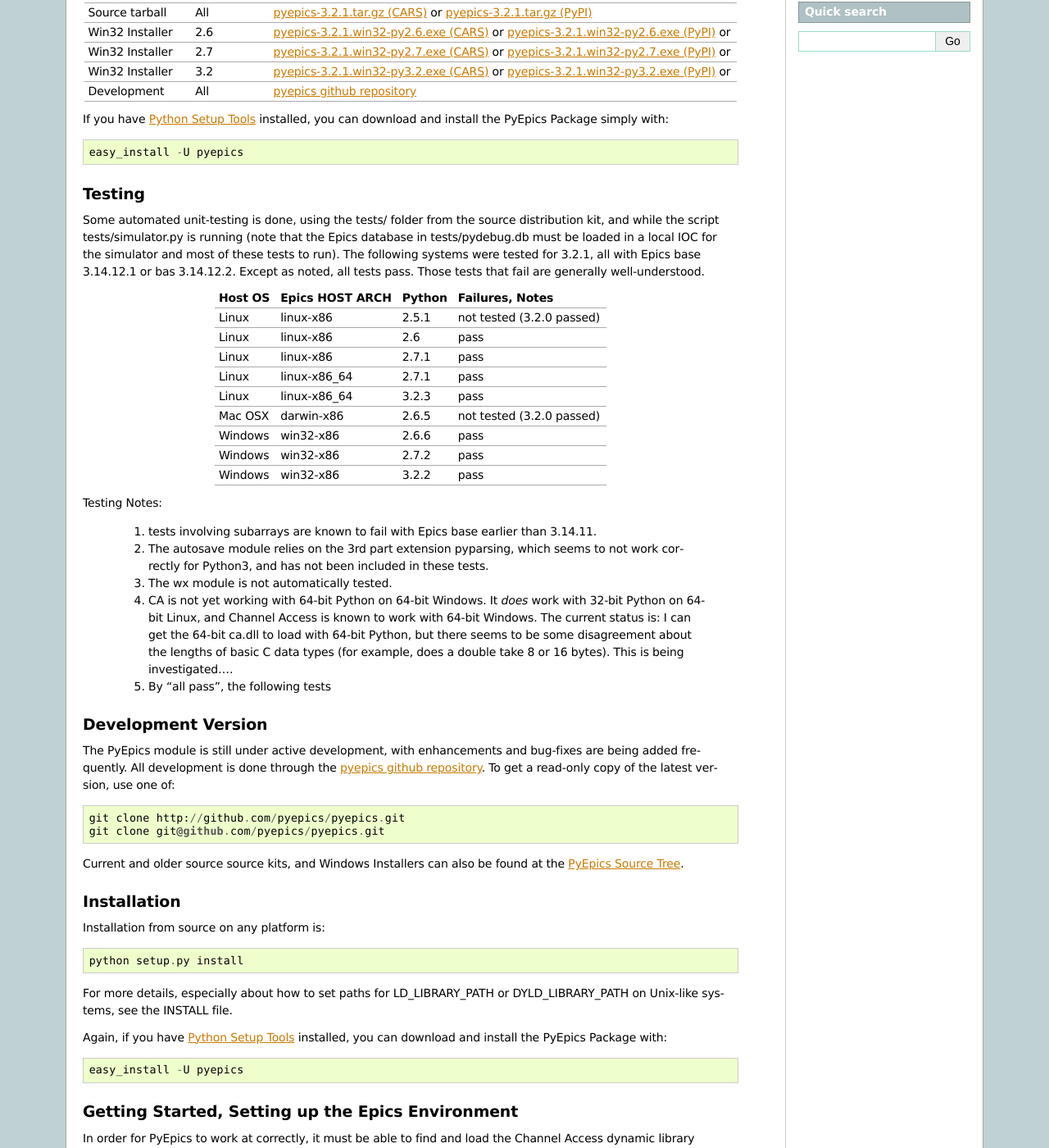
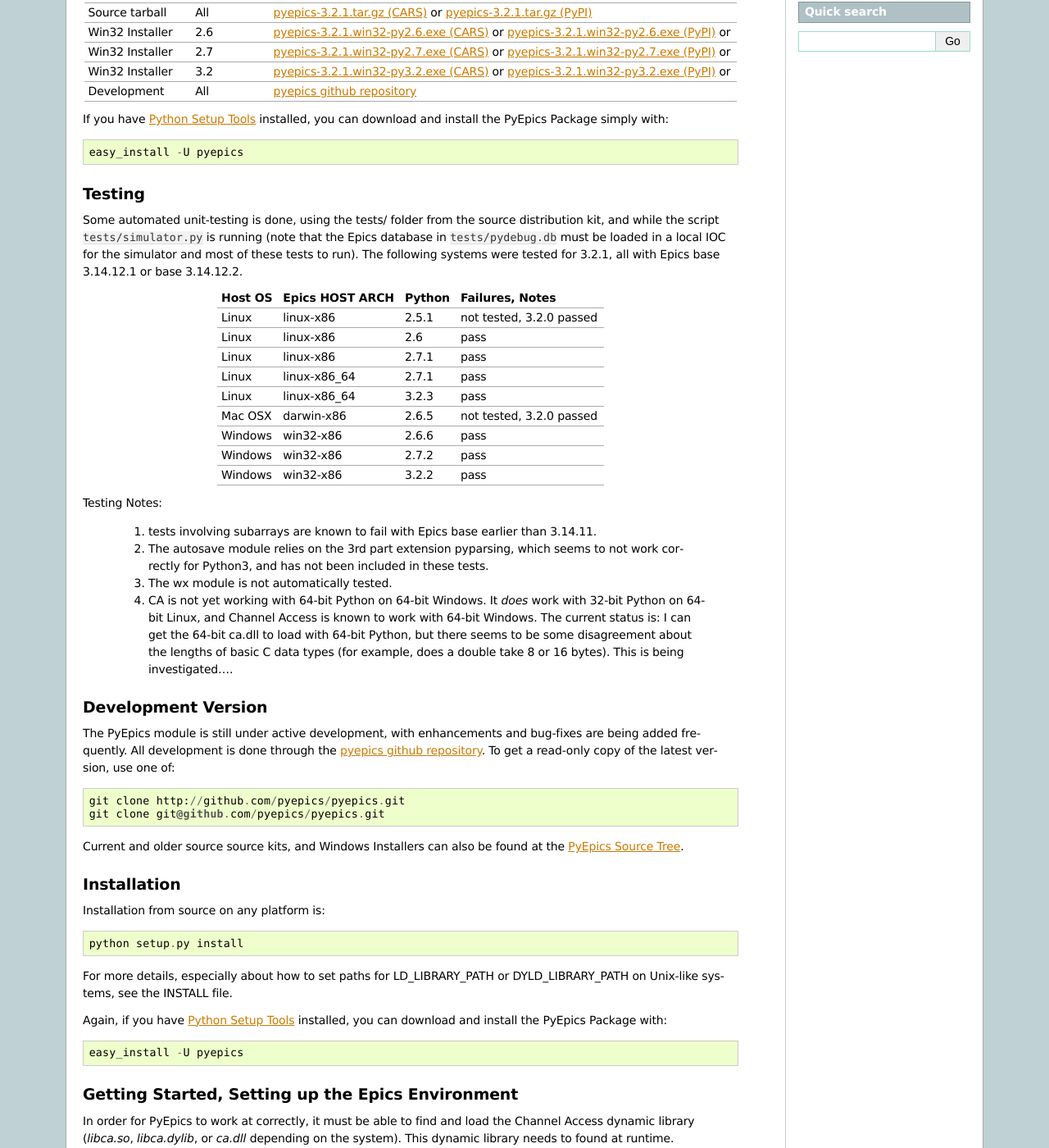
Before and after one commit to pyepics/pyepics, a Sphinx documentation site: the page built from doc/installation.rst, in a window 1280 px wide and 1400 px high, scrolled down 602 px. Shown: the whole window at 82% size. Built offline with Sphinx 7.4.7, drawn with Linux system fonts in a browser that asks for light colours; formulas are drawn with MathJax 3; pages that are not in the unit, such as notebooks, are missing from menus; the version number is read from the project's files by our own code.

```diff
--- a/doc/installation.rst
+++ b/doc/installation.rst
@@ -37,9 +37,9 @@ a few ways to get the PyEpics Package:
 .. _pyepics-3.2.1.win32-py2.6.exe (CARS): http://cars9.uchicago.edu/software/python/pyepics3/src/pyepics-3.2.1.win32-py2.6.exe
 .. _pyepics-3.2.1.win32-py2.7.exe (CARS): http://cars9.uchicago.edu/software/python/pyepics3/src/pyepics-3.2.1.win32-py2.7.exe
 .. _pyepics-3.2.1.win32-py3.2.exe (CARS): http://cars9.uchicago.edu/software/python/pyepics3/src/pyepics-3.2.1.win32-py3.2.exe
-.. _pyepics-3.2.1.win32-py2.6.exe (PyPI): http://pypi.python.org/packages/source/p/pyepics/pyepics-3.2.1.win32-py2.6.exe
-.. _pyepics-3.2.1.win32-py2.7.exe (PyPI): http://pypi.python.org/packages/source/p/pyepics/pyepics-3.2.1.win32-py2.7.exe
-.. _pyepics-3.2.1.win32-py3.2.exe (PyPI): http://pypi.python.org/packages/source/p/pyepics/pyepics-3.2.1.win32-py3.2.exe
+.. _pyepics-3.2.1.win32-py2.6.exe (PyPI): http://pypi.python.org/packages/2.6/p/pyepics/pyepics-3.2.1.win32-py2.6.exe
+.. _pyepics-3.2.1.win32-py2.7.exe (PyPI): http://pypi.python.org/packages/2.7/p/pyepics/pyepics-3.2.1.win32-py2.7.exe
+.. _pyepics-3.2.1.win32-py3.2.exe (PyPI): http://pypi.python.org/packages/3.2/p/pyepics/pyepics-3.2.1.win32-py3.2.exe
 .. _pyepics github repository:    http://github.com/pyepics/pyepics
 .. _PyEpics Source Tree:          http://cars9.uchicago.edu/software/python/pyepics3/src
 .. _PyPi Epics Entry:             http://pypi.python.org/pypi/pyepics/
@@ -48,8 +48,8 @@ a few ways to get the PyEpics Package:
 +-----------------+------------+----------------------------------------------+
 |  Download Type  | Py Version |   Location                                   |
 +=================+============+==============================================+
-| Source tarball  | All        | `pyepics-3.2.1.tar.gz (CARS)`_  or           |
-|                 |            | `pyepics-3.2.1.tar.gz (PyPI)`_               |
+| Source tarball  | All        |  `pyepics-3.2.1.tar.gz (CARS)`_  or          |
+|                 |            |  `pyepics-3.2.1.tar.gz (PyPI)`_              |
 +-----------------+------------+----------------------------------------------+
 | Win32 Installer | 2.6        |  `pyepics-3.2.1.win32-py2.6.exe (CARS)`_  or |
 |                 |            |  `pyepics-3.2.1.win32-py2.6.exe (PyPI)`_  or |
@@ -73,34 +73,34 @@ Testing
 ~~~~~~~~~~~~~
 
 Some automated unit-testing is done, using the tests/ folder from the
-source distribution kit, and while the script tests/simulator.py is running
-(note that the Epics database in tests/pydebug.db must be loaded in a local
+source distribution kit, and while the script ``tests/simulator.py`` is running
+(note that the Epics database in ``tests/pydebug.db`` must be loaded in a local
 IOC for the simulator and most of these tests to run).  The following
-systems were tested for 3.2.1, all with Epics base 3.14.12.1 or bas
-3.14.12.2.  Except as noted, all tests pass.  Those tests that fail are
-generally well-understood.
+systems were tested for 3.2.1, all with Epics base 3.14.12.1 or base
+3.14.12.2.
 
 +-----------+-----------------+------------+---------------------------+
-|  Host OS  | Epics HOST ARCH |  Python    |  Failures, Notes          |
+| Host OS   | Epics HOST ARCH |  Python    |  Failures, Notes          |
 +===========+=================+============+===========================+
-| Linux     |  linux-x86      |  2.5.1     | not tested (3.2.0 passed) |
+| Linux     |  linux-x86      |  2.5.1     | not tested, 3.2.0 passed  |
 +-----------+-----------------+------------+---------------------------+
-| Linux     |  linux-x86      |  2.6       |   pass                    |
+| Linux     |  linux-x86      |  2.6       | pass                      |
 +-----------+-----------------+------------+---------------------------+
-| Linux     |  linux-x86      |  2.7.1     |   pass                    |
+| Linux     |  linux-x86      |  2.7.1     | pass                      |
 +-----------+-----------------+------------+---------------------------+
-| Linux     |  linux-x86_64   |  2.7.1     |   pass                    |
+| Linux     |  linux-x86_64   |  2.7.1     | pass                      |
 +-----------+-----------------+------------+---------------------------+
-| Linux     |  linux-x86_64   |  3.2.3     |   pass                    |
+| Linux     |  linux-x86_64   |  3.2.3     | pass                      |
 +-----------+-----------------+------------+---------------------------+
-| Mac OSX   |  darwin-x86     |  2.6.5     | not tested (3.2.0 passed) |
+| Mac OSX   |  darwin-x86     |  2.6.5     | not tested, 3.2.0 passed  |
 +-----------+-----------------+------------+---------------------------+
-| Windows   |  win32-x86      |  2.6.6     |   pass                    |
+| Windows   |  win32-x86      |  2.6.6     | pass                      |
 +-----------+-----------------+------------+---------------------------+
-| Windows   |  win32-x86      |  2.7.2     |   pass                    |
+| Windows   |  win32-x86      |  2.7.2     | pass                      |
 +-----------+-----------------+------------+---------------------------+
-| Windows   |  win32-x86      |  3.2.2     |   pass                    |
+| Windows   |  win32-x86      |  3.2.2     | pass                      |
 +-----------+-----------------+------------+---------------------------+
+
 
 
 Testing Notes:
@@ -121,7 +121,6 @@ Testing Notes:
      disagreement about the lengths of basic C data types (for example,
      does a double take 8 or 16 bytes).  This is being investigated....
 
-  5. By "all pass", the following tests
 
 Development Version
 ~~~~~~~~~~~~~~~~~~~~~~~~
```
